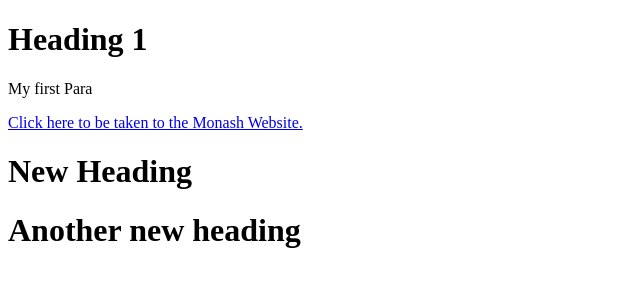
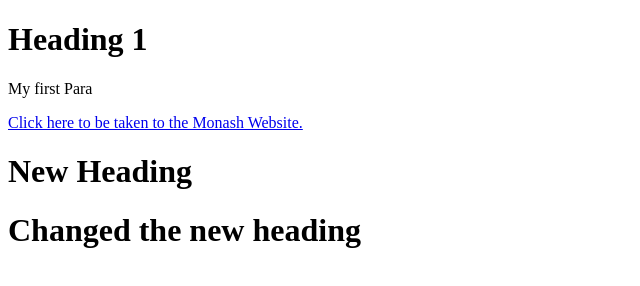
Before and after one commit to JordanMarkoski/FIT3179, a plain HTML site: page index.html in a window 1280 px wide. Shown: the whole page, without its empty margins (0-640 px from the left). Drawn offline with Linux system fonts and the light colour scheme.

Commit message:
Update index.html
Changed the new heading

```diff
--- a/index.html
+++ b/index.html
@@ -11,6 +11,6 @@
         Click here to be taken to the Monash Website.</a>
     </p>
     <h1> New Heading</h1>
-    <h1> Another new heading</h1>
+    <h1> Changed the new heading</h1>
 </body>
 </html>
```
